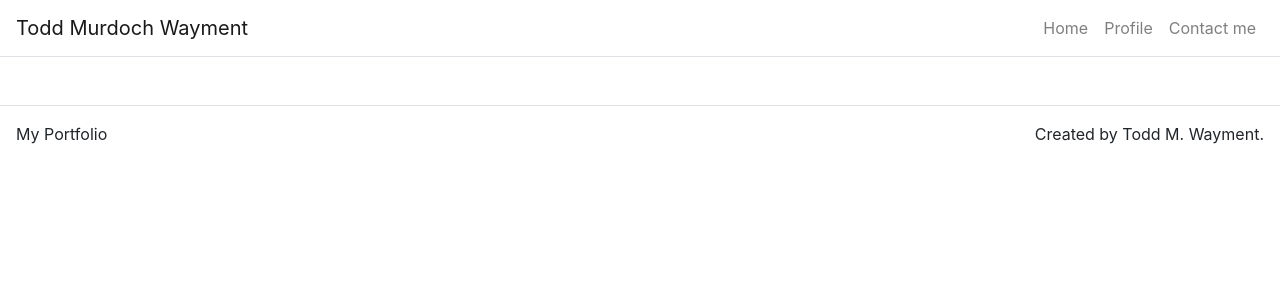
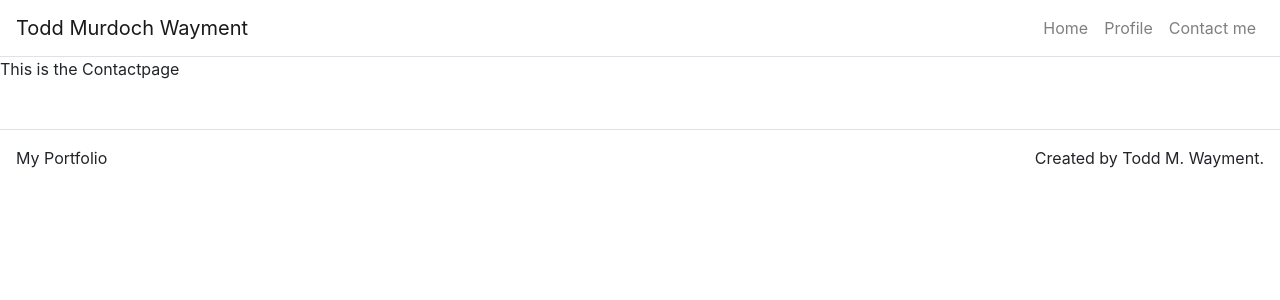
Before and after one commit to Tbonexas/reactportfolio, a React (Create React App) app: page /contact in a window 1280 px wide. Shown: the top 300 px of the page. Built offline with nearby package versions, Linux system fonts and the light colour scheme.

Commit message:
site functional Route paths working with home,about, and contact me pages. wil

```diff
--- a/src/App.js
+++ b/src/App.js
@@ -4,7 +4,13 @@
 import Container from 'react-bootstrap/Container';
 import Navbar from 'react-bootstrap/Navbar';
 import Nav from 'react-bootstrap/Nav'
+
+// my imports
 import Footer from "./components/Footer";
+import HomePage from "./pages/HomePage";
+import AboutPage from "./pages/AboutPage";
+import ContactPage from "./pages/ContactPage";
+
 
 class App extends React.Component {
   // constructor to get props //
@@ -14,7 +20,7 @@
     this.state ={
      title: 'Todd Murdoch Wayment',
      headerLinks: [ //will have everything needed for my navbar //
-       { title: "Home Page", path: '/'},
+       { title: "Home", path: '/'},
        { title: "About", path: '/about'},
        { title: "Contact", path: '/contact'}
      ],
@@ -35,6 +41,7 @@
   }
 
 // using react bootstrap for nav bar and classes for links //
+// using react router to show when on a certain path to render the specified component.//
   render() {
   return (
   // create my render method //
@@ -51,10 +58,14 @@
           <Link className="nav-link" to='/about'>Profile</Link>
           <Link className="nav-link" to='/contact'>Contact me</Link>
 
+
         </Nav>
       </Navbar.Collapse>
       </Navbar>
 
+      <Route path='/' exact render={() => <HomePage title={this.state.home.title} subtitle={this.state.home.subtitle} text={this.state.home.text} />} />
+      <Route path='/about' render={() => <AboutPage title={this.state.about.title} /> } />
+      <Route path='/contact' render={() => <ContactPage title={this.state.contact.title} /> } />
       <Footer />
       </Container>
 
--- /dev/null
+++ b/src/pages/AboutPage.js
@@ -0,0 +1,12 @@
+import React from 'react';
+
+
+
+// don't need states for home page //
+function AboutPage(props) {
+  return (
+      <p>This is the Aboutpage</p>
+  )
+}
+
+export default AboutPage;
--- /dev/null
+++ b/src/pages/ContactPage.js
@@ -0,0 +1,12 @@
+import React from 'react';
+
+
+
+// don't need states for home page //
+function ContactPage(props) {
+  return (
+      <p>This is the Contactpage</p>
+  )
+}
+
+export default ContactPage;
--- /dev/null
+++ b/src/pages/HomePage.js
@@ -0,0 +1,12 @@
+import React from 'react';
+
+
+
+// don't need states for home page //
+function HomePage(props) {
+  return (
+      <p>This is the Homepage</p>
+  )
+}
+
+export default HomePage;
```
Also changed, not shown: 1 other file (tests, documents, lock files or other folders).
